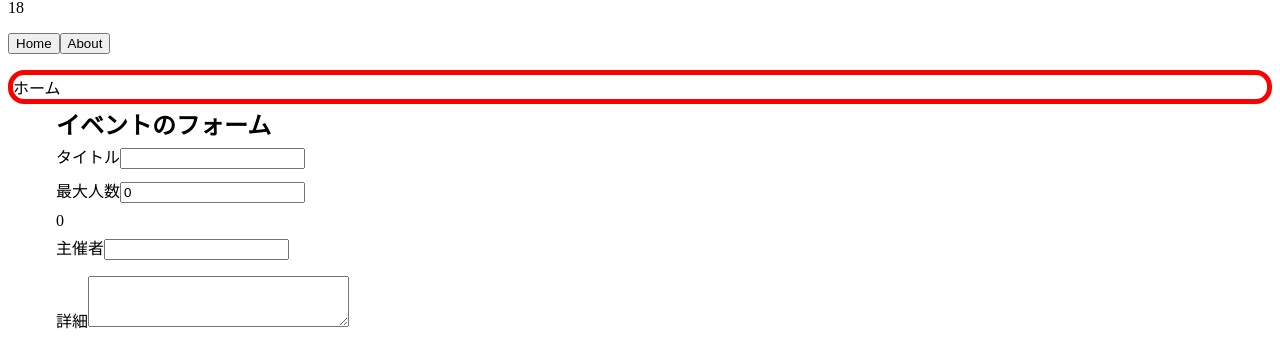
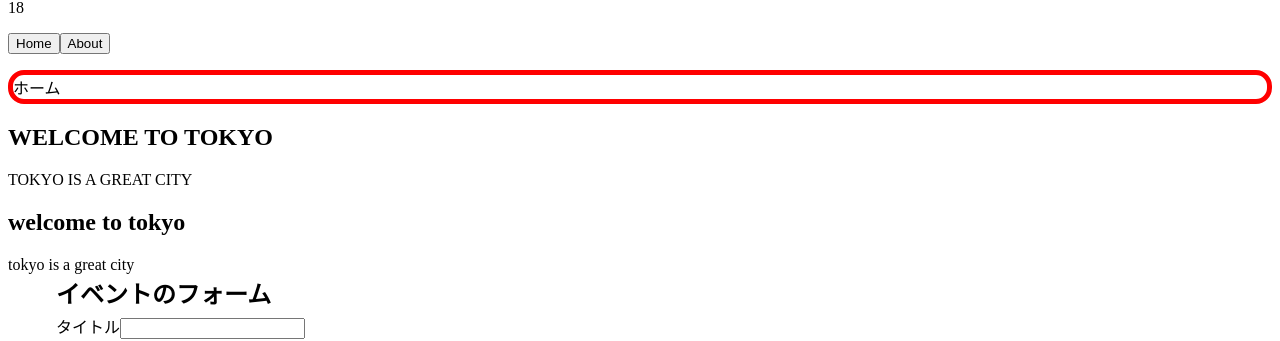
Before and after one commit to nydev2020/vue_test, a Vue app: page / in a window 1280 px wide. Shown: the part 148-489 px from the top of the page. Built offline with nearby package versions, Linux system fonts and the light colour scheme.

Commit message:
filterのグローバル登録とローカル登録
パイプを使って適応させる
{{ title | toUpperCase }}

```diff
--- a/src/components/Home.vue
+++ b/src/components/Home.vue
@@ -1,9 +1,22 @@
 <template>
-  <p v-border:doted.round.shodow="'5px'">ホーム</p>
+  <div>
+    <p v-border:doted.round.shodow="'5px'">ホーム</p>
+    <h2>{{ title | upperCase }}</h2>
+    <p>{{ subTitle | upperCase }}</p>
+    <h2>{{ title | lowerCase }}</h2>
+    <p>{{ subTitle | lowerCase }}</p>
+  </div>
 </template>
 
 <script>
 export default {
+  data: function() {
+    return {
+      title: "Welcome to Tokyo",
+      subTitle: "Tokyo is a great city"
+    }
+  },
+
   // カスタムディレクティブのローカル登録
   directives: {
     border: function(el, binding) {
@@ -17,6 +30,12 @@ export default {
         el.style.boxShodow = "0 3px 5px rgba(0, 0, 0, 0.5)";
       }
     }
+  },
+  //フィルターのローカル登録
+  filters: {
+    lowerCase: function(value) {
+      return value.toLowerCase();
+    }
   }
 };
 </script>
--- a/src/main.js
+++ b/src/main.js
@@ -23,6 +23,11 @@ Vue.component('LikeNumber', LikeNumber);
 //   el.style.borderWidth = binding.value;
 // });
 
+//フィルターのグローバル登録
+Vue.filter("upperCase", function(value) {
+  return value.toUpperCase();
+});
+
 new Vue({
   render: h => h(App),
 }).$mount('#app')
```
